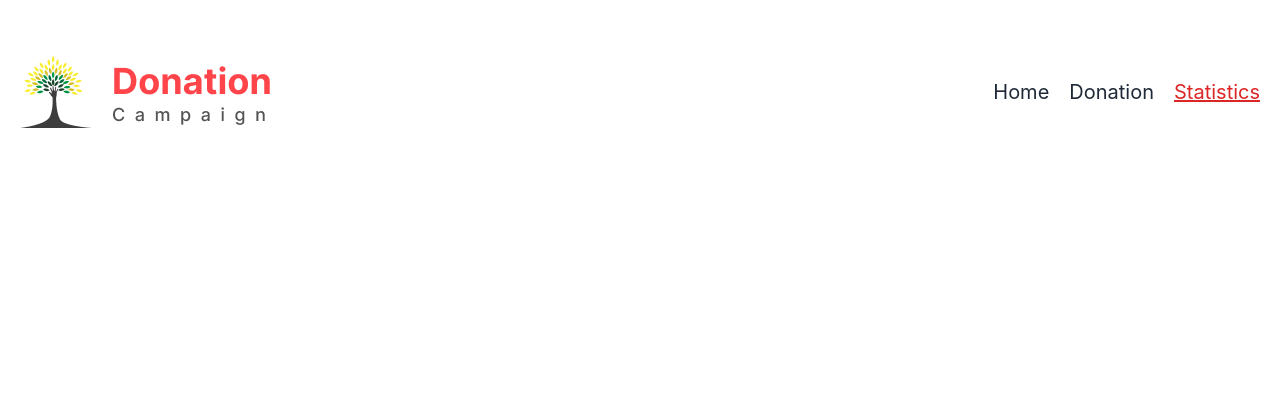
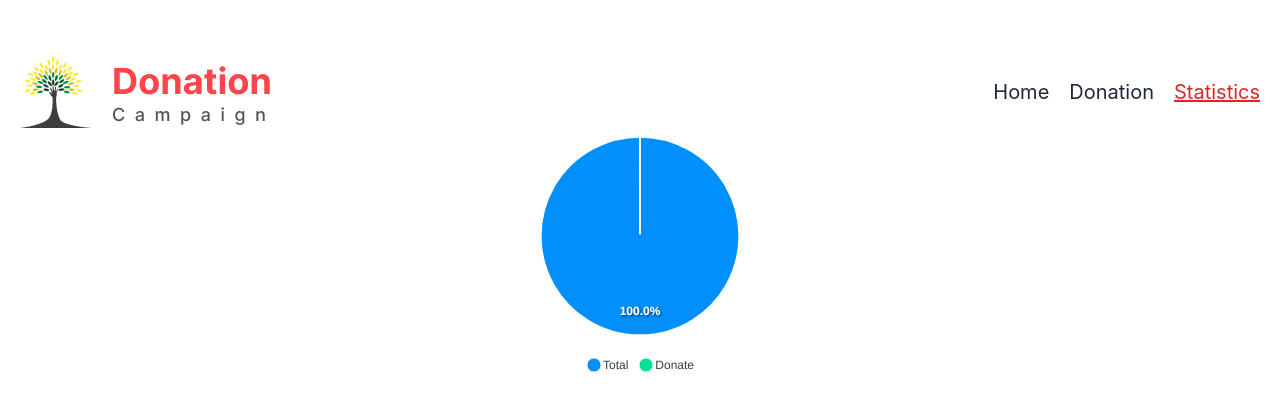
Before and after one commit to forhadhossen1/donation-camp, a React (Vite) app: page /statistics in a window 1280 px wide. Shown: the top 410 px of the page. Built offline with nearby package versions, Linux system fonts and the light colour scheme.

Commit message:
added pie chart and data dainamicly adjusted

```diff
--- a/src/Pages/Donation/Donation.jsx
+++ b/src/Pages/Donation/Donation.jsx
@@ -19,6 +19,7 @@ const Donation = () => {
       setNoDonate();
     }
   }, [])
+
   return (
     <div>
       {
--- a/src/Pages/Home/Home.jsx
+++ b/src/Pages/Home/Home.jsx
@@ -9,6 +9,7 @@ const Home = () => {
    const donations = useLoaderData();
     // console.log(donations);
 
+
     return (
         <div>
             <Banner></Banner>
--- a/src/Pages/Statistics/Statistics.jsx
+++ b/src/Pages/Statistics/Statistics.jsx
@@ -1,9 +1,47 @@
-import React from 'react';
+// import React from 'react';
+import { useEffect, useState } from 'react';
+import ApexCharts from 'react-apexcharts';
+
 
 const Statistics = () => {
+
+  const [donation, setDonation] = useState(0)
+
+  useEffect(()=>{
+    const donationItems = JSON.parse(localStorage.getItem('donates'))
+
+    if (donationItems) {
+      setDonation(donationItems.length)
+    }
+  },[])
+  // Sample data
+  const seriesData = [12, donation];
+  const labels = ['Total', 'Donate'];
+
+  const options = {
+    labels: labels,
+    noData: {text:'Empty Date'},
+    chart: {
+      type: 'pie',
+      width: 300, // Adjust the width as needed
+    },
+
+    dataLabels: {
+      enabled: true,
+    },
+
+    legend: {
+      position: 'bottom', // Display legend at the bottom
+    },
+  };
+
   return (
-    <div>
-
+    <div className=' flex justify-center container mx-auto px-2'>
+      <ApexCharts
+        options={options}
+        series={seriesData}
+        type='pie'
+        width={300} />
     </div>
   );
 };
--- a/src/components/Header/Banner.jsx
+++ b/src/components/Header/Banner.jsx
@@ -1,5 +1,13 @@
 
 const Banner = () => {
+
+    const handleSearch =()=> {
+        // console.log('hello world')
+        const searchField = document.getElementById('input-field');
+        const searchText = searchField.value;
+        console.log(searchText);
+    }
+
     return (
         <div className="mt-4">
             <div className="hero min-h-[650px] rounded-lg" style={{ backgroundImage: 'url(public/d.banner.jpg)' }}>
@@ -9,9 +17,9 @@ const Banner = () => {
                         <p className="text-2xl font-bold text-black">I Grow By Helping People In Need.</p>
 
                         <div className="md:flex py-6 mx-auto gap-4">
-                        <input type="text" placeholder="Search here..." className="input  w-full max-w-xs"/>
+                        <input id="input-field" type="text" placeholder="Search here..." className="input  w-full max-w-xs"/>
 
-                            <button className=" btn md:p-3 active:bg-slate-500 px-5  rounded-r-lg bg-[#FF444A]">Search</button>
+                            <button onClick={handleSearch} className=" btn md:p-3 active:bg-slate-500 px-5  rounded-r-lg bg-[#FF444A]">Search</button>
                         </div>
                     </div>
                 </div>
```
Also changed, not shown: package.json (+6 -1 lines), 1 other file (tests, documents, lock files or other folders).
